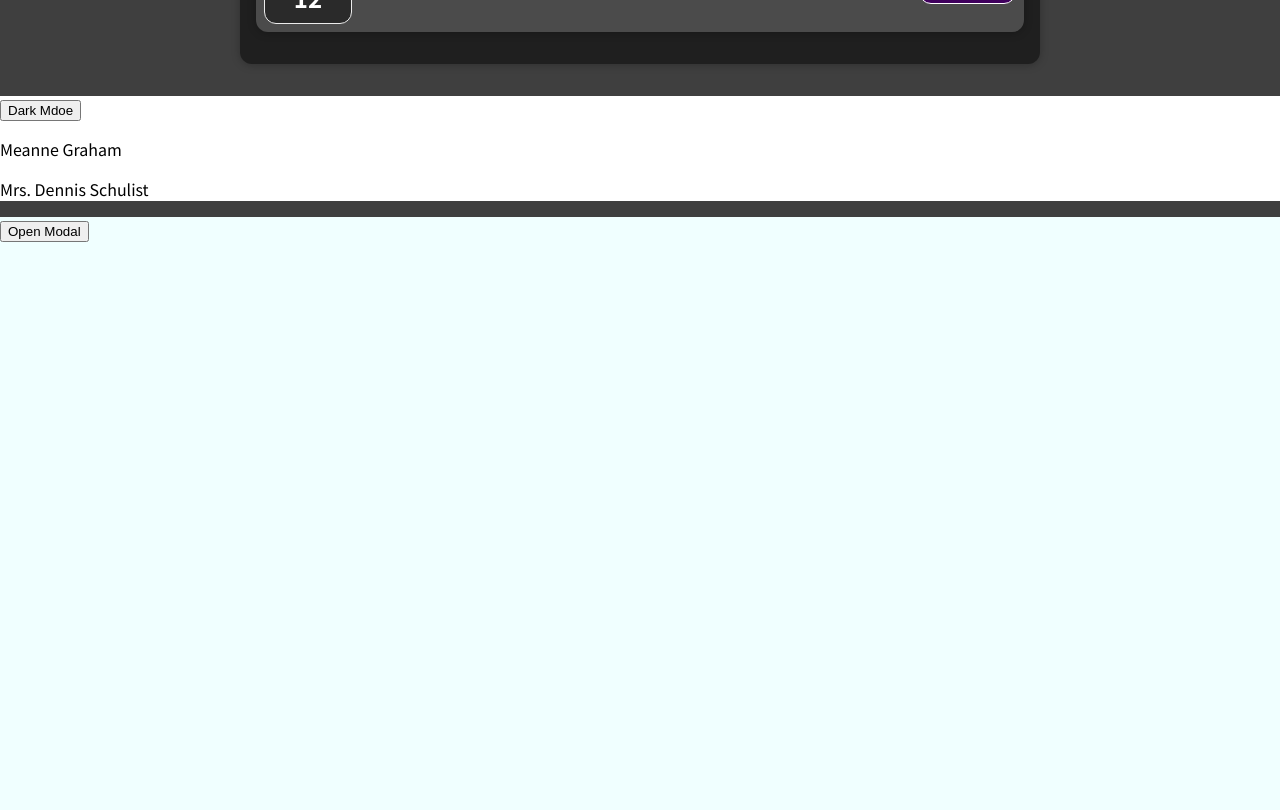
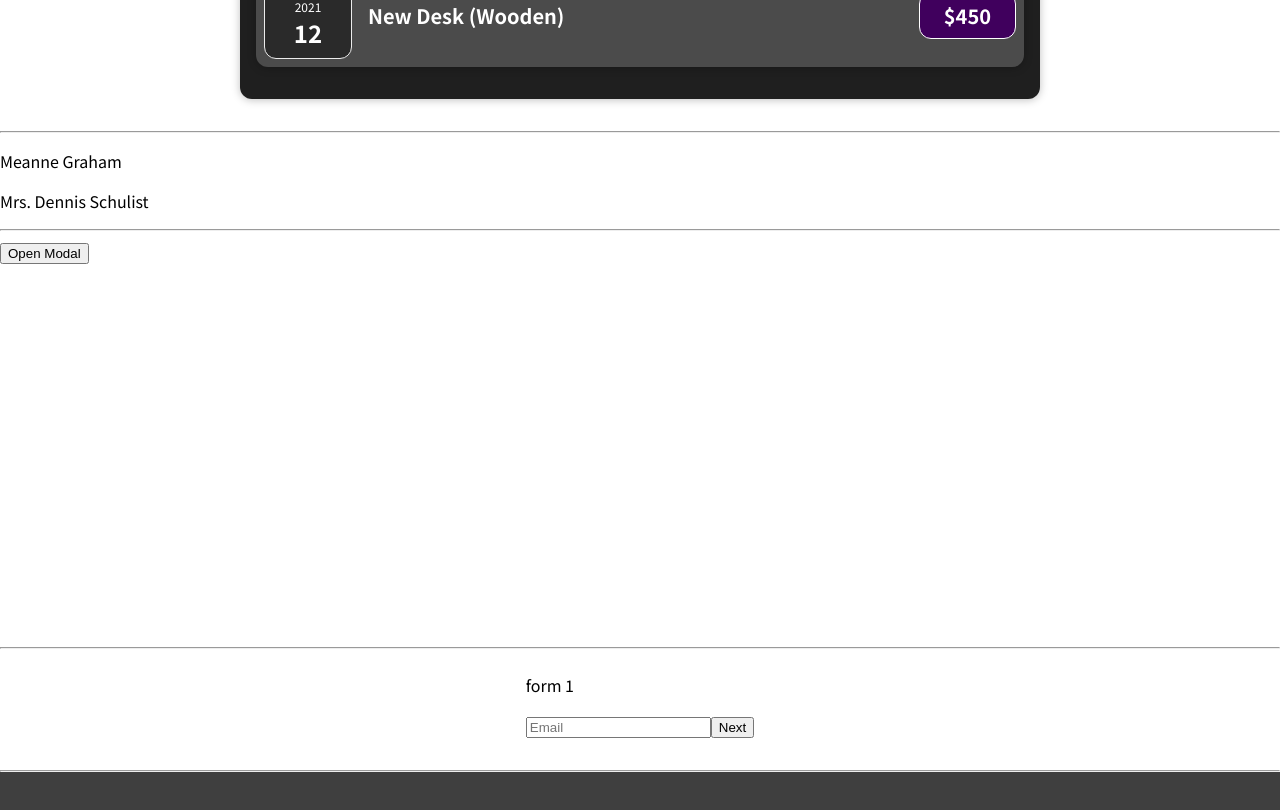
Before and after one commit to AayushMehta/react, a React (Create React App) app in the folder first/: page / in a window 1280 px wide. Shown: the part 800-1610 px from the top of the page. After the commit the page ends 1580 px from the top, so only its background shows below. Built offline with nearby package versions, Linux system fonts and the light colour scheme.

Commit message:
multi-step-form-using-react

```diff
--- a/first/src/App.js
+++ b/first/src/App.js
@@ -4,6 +4,8 @@ import NewExpense from "./components/NewExpense/NewExpense";
 import Expenses from "./components/Expenses/Expenses";
 
 const App = () => {
+  // state handling start
+
   const [stylee, setStylee] = useState({
     background: "white",
     color: "black",
@@ -11,6 +13,16 @@ const App = () => {
   const [modal, setModal] = useState(false);
   const [uiSwitch, setuiSwitch] = useState(false);
 
+  const [step, setstep] = useState(0);
+
+  const [userInput, setuserInput] = useState({
+    firstName: "",
+    lastName: "",
+    email: "",
+    number: "",
+  });
+
+  // state handling ends
   const names = [
     {
       id: 1,
@@ -324,25 +336,94 @@ const App = () => {
     setModal((modal) => !modal);
   };
 
+  const nextButtonHandler = () => {
+    setstep(step + 1);
+  };
+
+  const prevButtonHandler = () => {
+    setstep(step - 1);
+  };
+
+  const submitButtonHandler = (e) => {
+    e.preventDefault();
+  };
+
+  const step1 = () => {
+    return (
+      <div>
+        <p>form 1</p>
+        <input type="email" name="email" placeholder="Email" />
+        <button onClick={nextButtonHandler}>Next</button>
+        {console.log(step)}
+      </div>
+    );
+  };
+  const step2 = () => {
+    return (
+      <div>
+        <p>form 2</p>
+        <input type="text" name="firstname" placeholder="First Name" />
+        <input type="text" name="lastName" placeholder="Last Name" />
+
+        <button onClick={prevButtonHandler}>Previous</button>
+        <button onClick={nextButtonHandler}>Next</button>
+        {console.log(step)}
+      </div>
+    );
+  };
+  const step3 = () => {
+    return (
+      <div>
+        <p>form 3</p>
+        <input type="tel" name="phone" placeholder="Phone Number" />
+        <button onClick={prevButtonHandler}>Previous</button>
+        <button onClick={submitButtonHandler}>Submit</button>
+        {console.log(step)}
+      </div>
+    );
+  };
+
   return (
     <div>
-      <NewExpense onAddExpense={addExpenseHandler} />
-      <Expenses items={expenses} />
       <div style={stylee}>
         <button onClick={clickHandler}>
           {uiSwitch ? "Light Mdoe" : "Dark Mdoe"}
         </button>
+        <hr />
+        <NewExpense onAddExpense={addExpenseHandler} />
+        <Expenses items={expenses} />
+        <hr />
         {names.map((name) => {
           if (name.name[0] === "M") {
             return <p key={name.id}>{name.name}</p>;
           }
         })}
-      </div>
-
-      <div style={{ height: "100vh", background: "azure" }}>
-        <button onClick={buttonHandler}>{modal ? "Hide" : "Open"} Modal</button>
-        {modal && <div>This is modal</div>}
-        {modal ? <div>This is modal</div> : undefined}
+        <hr />
+        <div style={{ height: "50vh" }}>
+          <button onClick={buttonHandler}>
+            {modal ? "Hide" : "Open"} Modal
+          </button>
+          {modal && <div>This is modal</div>}
+          {modal ? <div>This is modal</div> : undefined}
+        </div>
+        <hr />
+        <div
+          style={{
+            // outline: "5px solid red",
+            width: "50vw",
+            display: "flex",
+            justifyContent: "center",
+            margin: "0 auto",
+            marginBottom: "2rem",
+          }}
+        >
+          {step === 0 && step1()}
+          {step === 1 && step2()}
+          {step === 2 && step3()}
+        </div>
+        <div>
+          <hr />
+        </div>
       </div>
     </div>
   );
```
Also changed, not shown: first/src/components/NewExpense/ExpenseForm.js (line endings or trailing spaces), first/src/components/UI/Card.css (line endings or trailing spaces).
